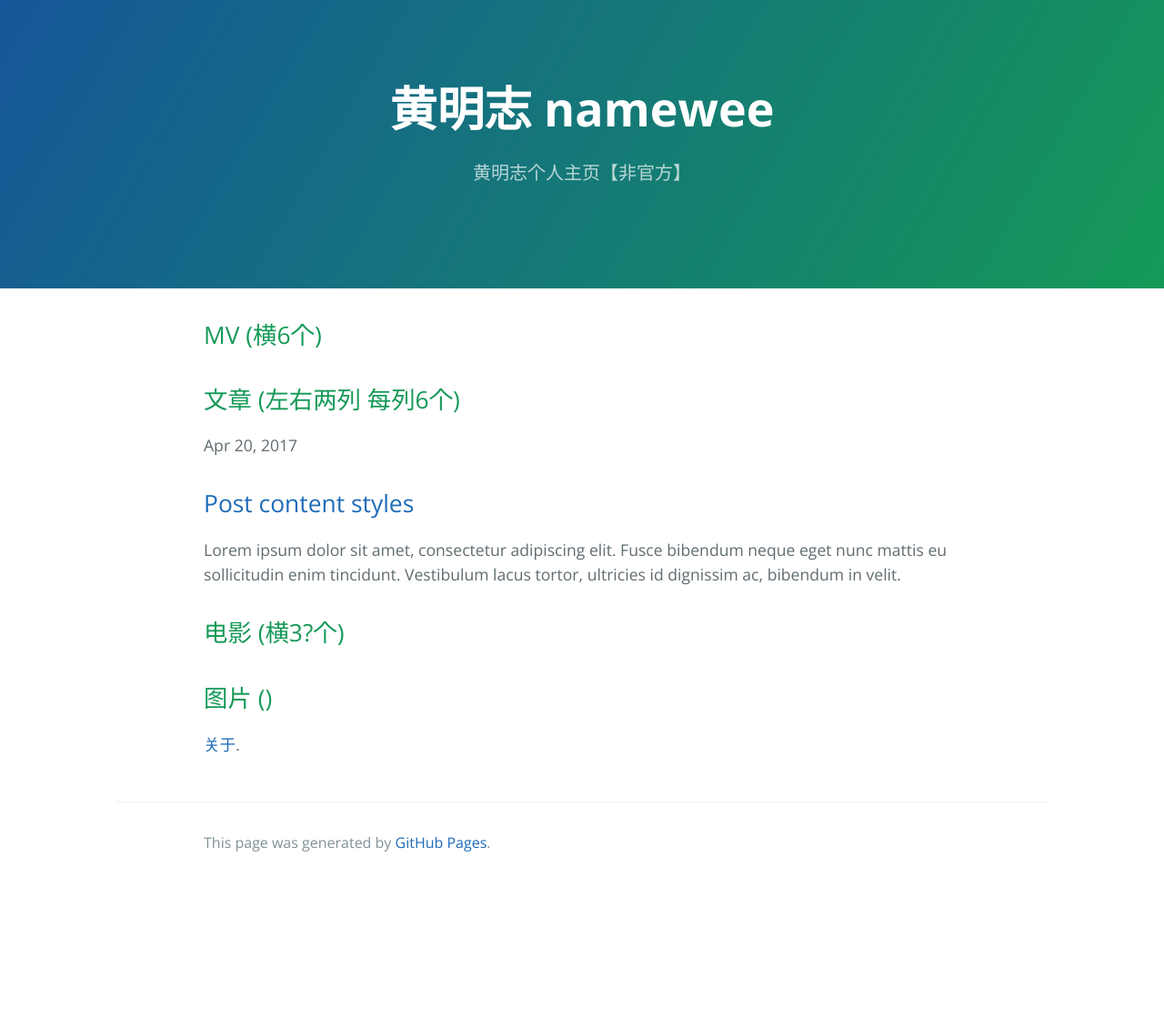
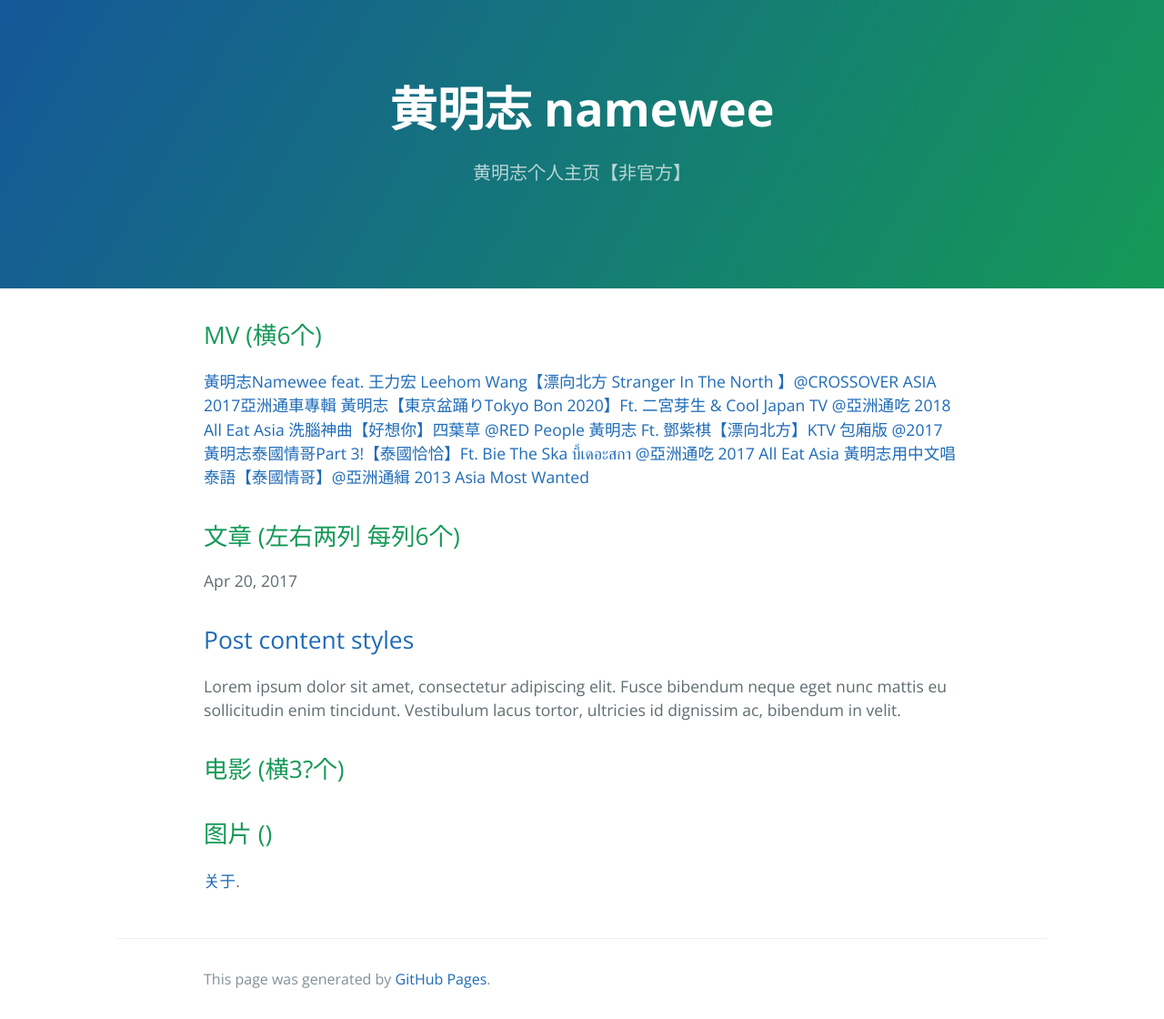
Before and after one commit to a354123417/huangmingzhi, a Jekyll site: the page built from index.md, in a window 1280 px wide. Shown: the whole page at 91% size. Built offline with Jekyll 4.4.1, drawn with Linux system fonts in a browser that asks for light colours; before the commit the page ends 970 px from its top, so only the background shows below that.

Commit message:
Update index.md

```diff
--- a/index.md
+++ b/index.md
@@ -4,6 +4,12 @@ title: 黄明志 namewee
 ---
 
 ## MV (横6个)
+[黃明志Namewee feat. 王力宏 Leehom Wang【漂向北方 Stranger In The North 】@CROSSOVER ASIA 2017亞洲通車專輯](https://www.youtube.com/watch?v=qIF8xvSA0Gw)
+[黃明志【東京盆踊りTokyo Bon 2020】Ft. 二宮芽生 & Cool Japan TV @亞洲通吃 2018 All Eat Asia](https://www.youtube.com/watch?v=zhGnuWwpNxI)
+[洗腦神曲【好想你】四葉草 @RED People](https://www.youtube.com/watch?v=fdQgPu3iUYk)
+[黃明志 Ft. 鄧紫棋【漂向北方】KTV 包廂版 @2017](https://www.youtube.com/watch?v=YJSpGXxkCqE)
+[黃明志泰國情哥Part 3!【泰國恰恰】Ft. Bie The Ska บี้เดอะสกา @亞洲通吃 2017 All Eat Asia](https://www.youtube.com/watch?v=YaZ5eV9BEX8)
+[黃明志用中文唱泰語【泰國情哥】@亞洲通緝 2013 Asia Most Wanted](https://www.youtube.com/watch?v=SwZMS-ISbH4)
 <ul class="post-list">
     {% for article in site.articles %}
       <li>
```
